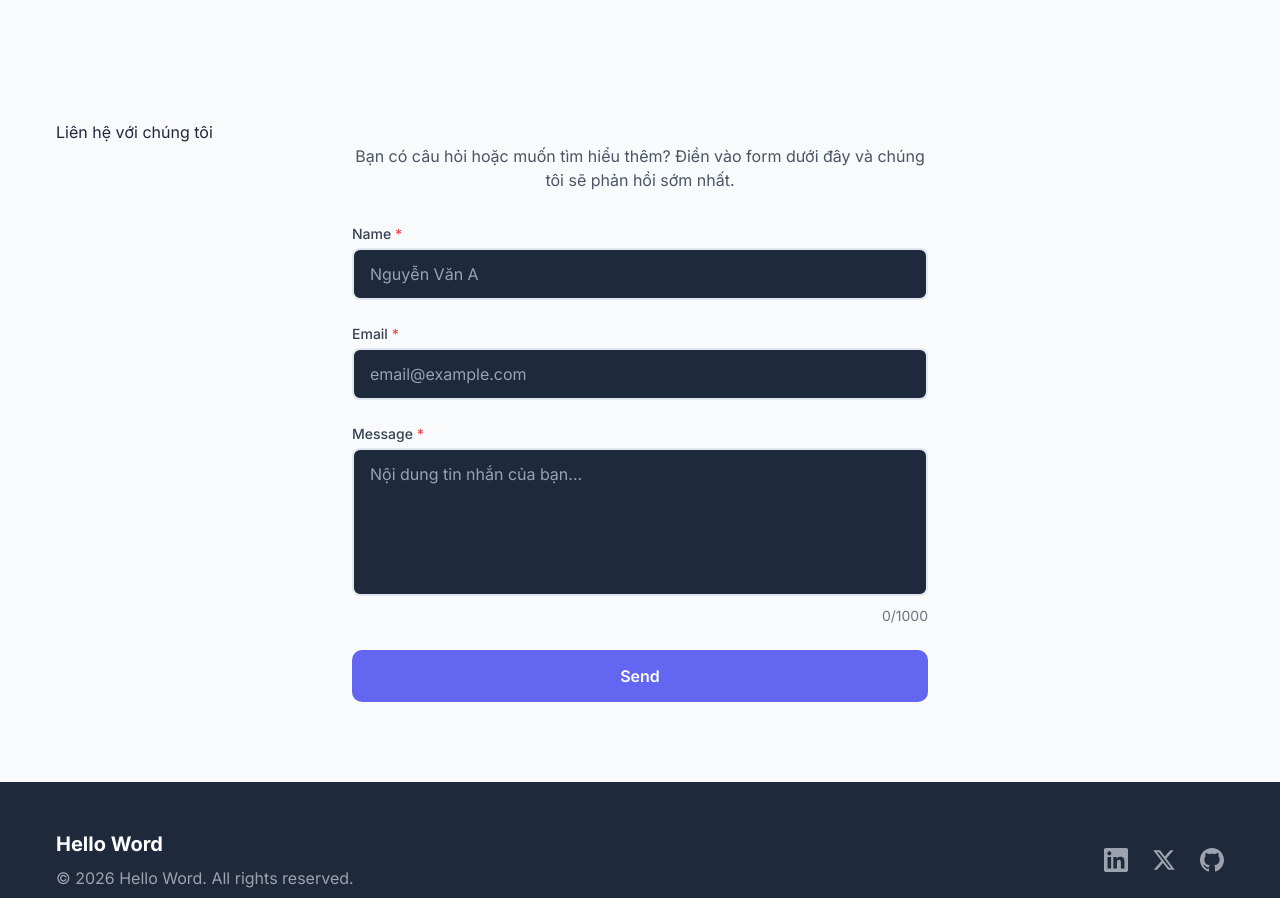
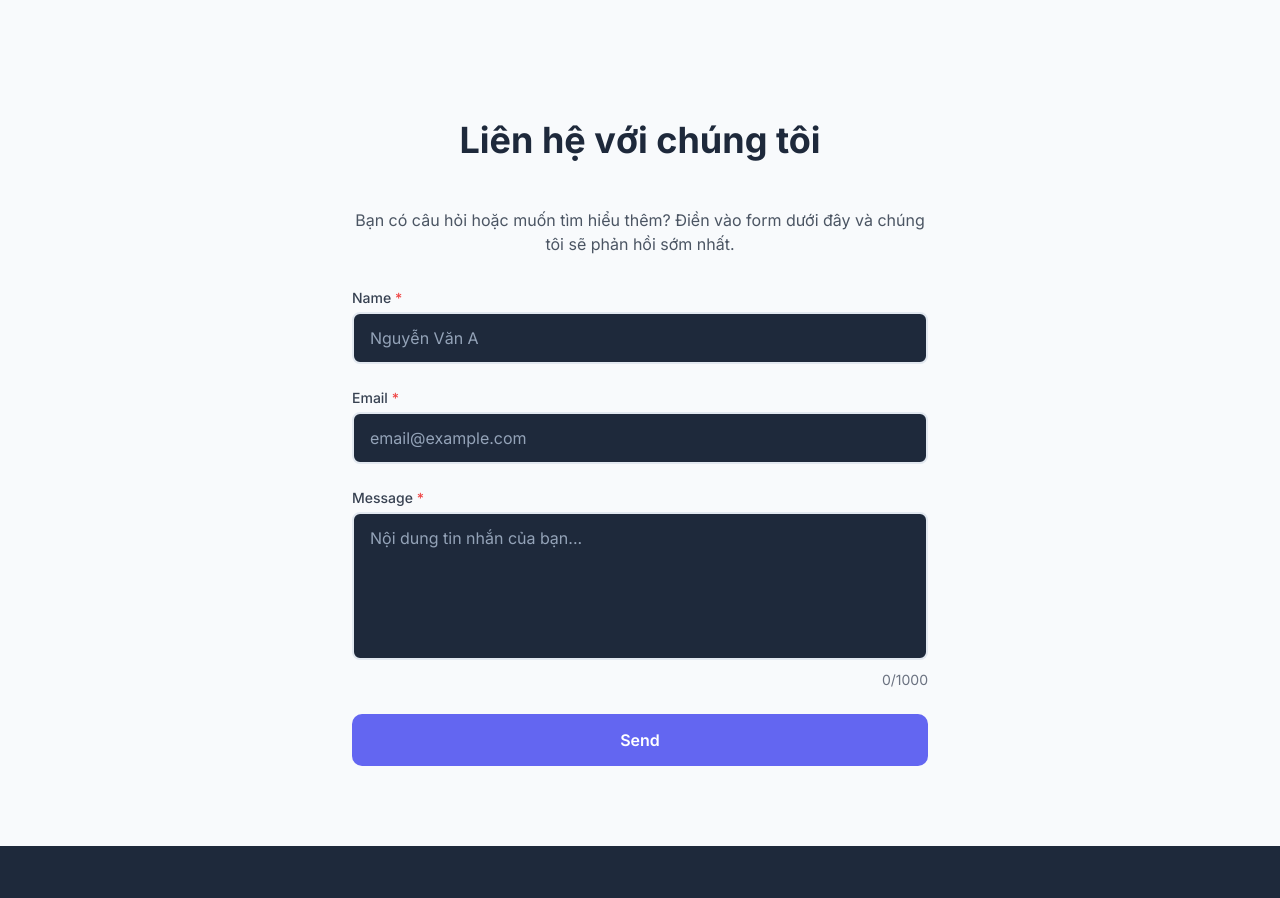
Before and after one commit to wisbidev/project-6c6270ce, a Next.js app in the folder code/frontend/: page / in a window 1280 px wide. Shown: the part 1540-2438 px from the top of the page. Built offline with nearby package versions, Linux system fonts and the light colour scheme.

Commit message:
fix(ui): restore .section-heading class consumed by ContactForm.tsx
The PR's globals.css replacement removed .section-heading which
ContactForm.tsx (PR #15) still references. Re-adding it to unblock
the build.

```diff
--- a/code/frontend/app/globals.css
+++ b/code/frontend/app/globals.css
@@ -171,6 +171,11 @@
     padding-left: 24px;
     padding-right: 24px;
   }
+
+  /* Section heading — shared across Hero, Features, Contact sections */
+  .section-heading {
+    @apply text-3xl md:text-4xl font-bold text-[#1E293B] text-center mb-12;
+  }
 }
 
 @layer utilities {
```
